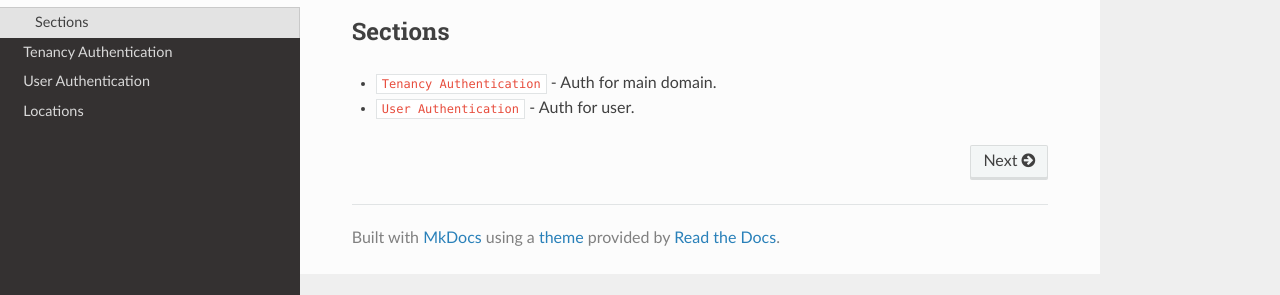
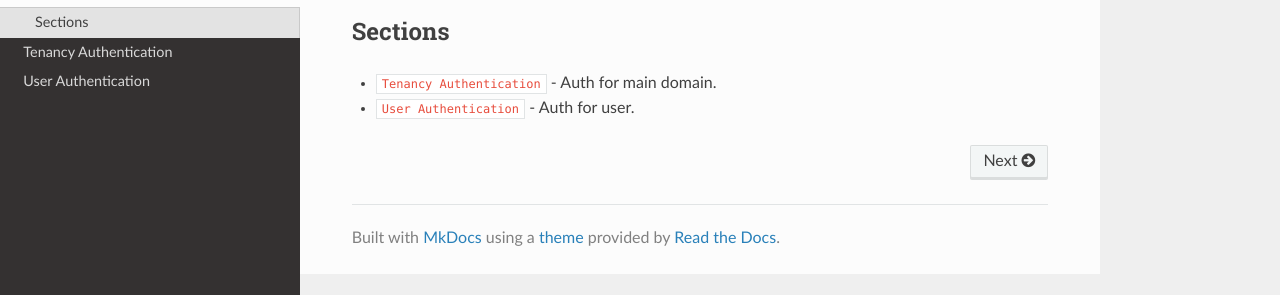
Before and after one commit to joelms90/sp-docs, an MkDocs documentation site: the page built from docs/index.md, in a window 1280 px wide. Shown: the part 145-440 px from the top of the page. Built offline with MkDocs 1.6.1, drawn with Linux system fonts in a browser that asks for light colours; nearby versions of some CDN libraries.

Commit message:
initial config3

```diff
--- a/mkdocs.yml
+++ b/mkdocs.yml
@@ -3,5 +3,4 @@ nav:
     - Home: index.md
     - Tenancy Authentication: tenancy-auth.md
     - User Authentication: user-auth.md
-    - Locations: locations.md
 theme: readthedocs
```
Also changed, not shown: site/index.html, 1 other file.
